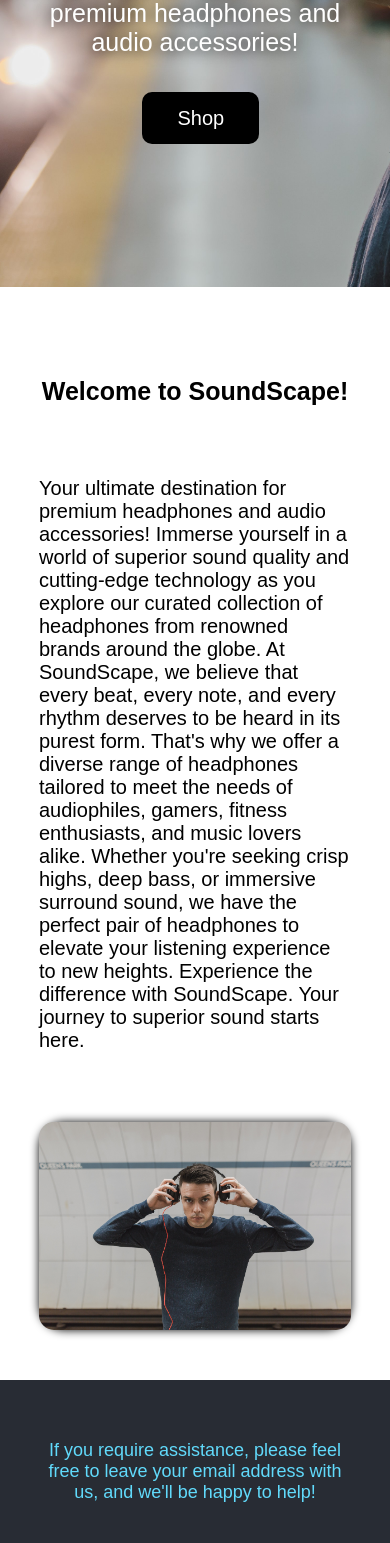
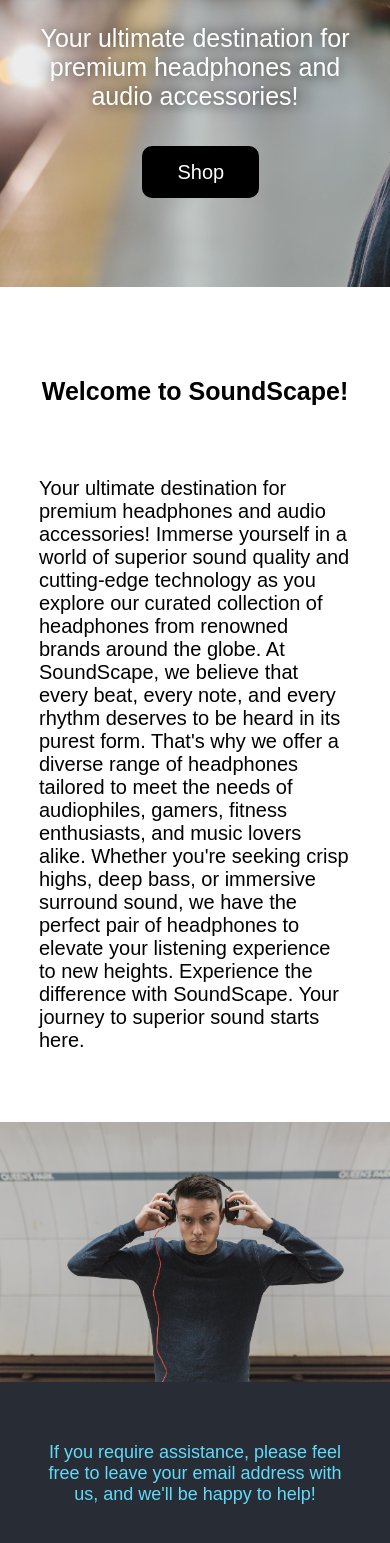
Before and after one commit to ruslanrohovskyidfei/Website-react, a React (Create React App) app: page / in a window 390 px wide. Shown: the part 441-1984 px from the top of the page. Built offline with nearby package versions, Linux system fonts and the light colour scheme.

Commit message:
Homepage adjust media

```diff
--- a/src/Styles/Pages/Home.css
+++ b/src/Styles/Pages/Home.css
@@ -110,9 +110,23 @@
         height: 80vh;
     }
     section.Home .General-slider .welcome-text {
-        bottom: 0;
+        bottom: -8%;
         left: 5%!important;
         width: 100%;
         transform: translateY(-50%);
     }
 }
+@media (max-width: 768px) {
+    .home-content-wrapper {
+        padding-bottom: 0;
+    }
+    .home-content-wrapper .home-content-image-wrapper {
+        width: 100%;
+        box-shadow: none;
+        border-radius: 0;
+        margin-bottom: 0;
+    }
+    .home-content-wrapper .home-content-image-wrapper img {
+        border-radius: 0;
+    }
+}
```
